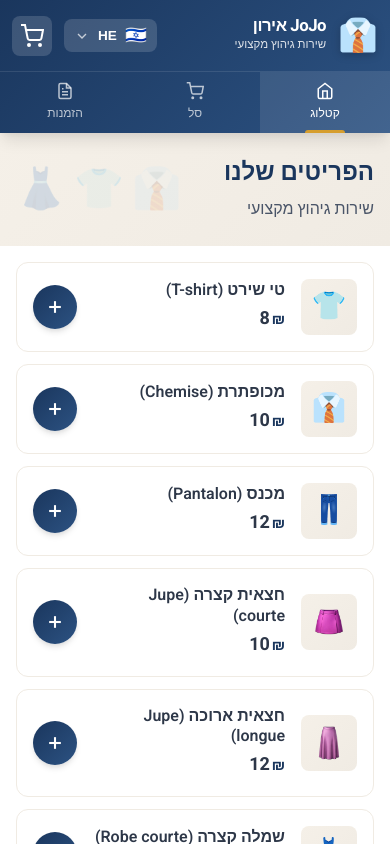
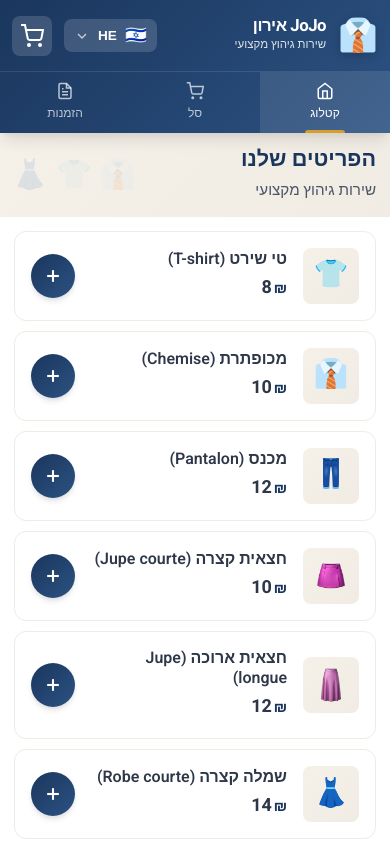
Before and after one commit to yossefillospro-jpg/ironing-pwa, a React (Vite) app: page / in a window 390 px wide. Shown: the top 844 px of the page. Built offline with nearby package versions, Linux system fonts and the light colour scheme.

Commit message:
Update CatalogPage.css

```diff
--- a/src/pages/CatalogPage.css
+++ b/src/pages/CatalogPage.css
@@ -167,3 +167,41 @@
   gap: var(--space-3);
   padding: var(--space-4);
 }
+
+/* --- Compact hero (mobile) : réduit la zone beige --- */
+@media (max-width: 480px) {
+  .catalog-hero {
+    padding: 14px 14px;       /* au lieu de space-6 */
+  }
+
+  .hero-title {
+    font-size: 1.35rem;       /* au lieu de 2xl */
+    margin-bottom: 6px;
+    line-height: 1.15;
+  }
+
+  .hero-subtitle {
+    font-size: 0.95rem;       /* un peu plus petit */
+  }
+
+  .hero-decoration {
+    top: 50%;
+    right: 12px;
+    gap: 8px;
+    opacity: 0.10;            /* plus discret */
+  }
+
+  [dir="rtl"] .hero-decoration {
+    right: auto;
+    left: 12px;
+  }
+
+  .decoration-icon {
+    font-size: 1.8rem;        /* au lieu de 2.5rem */
+  }
+
+  .product-list {
+    padding: 14px;            /* réduit aussi le vide */
+    gap: 10px;                /* au lieu de space-3 */
+  }
+}
```
